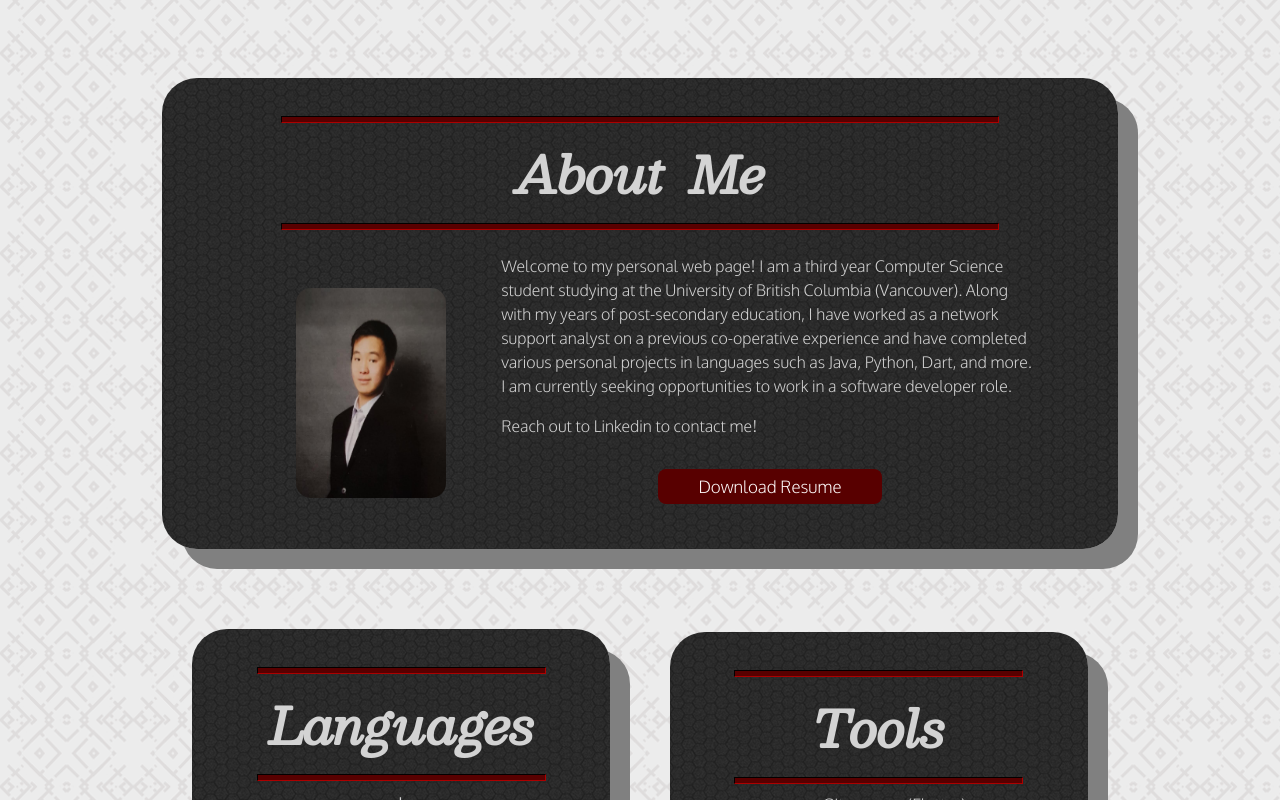
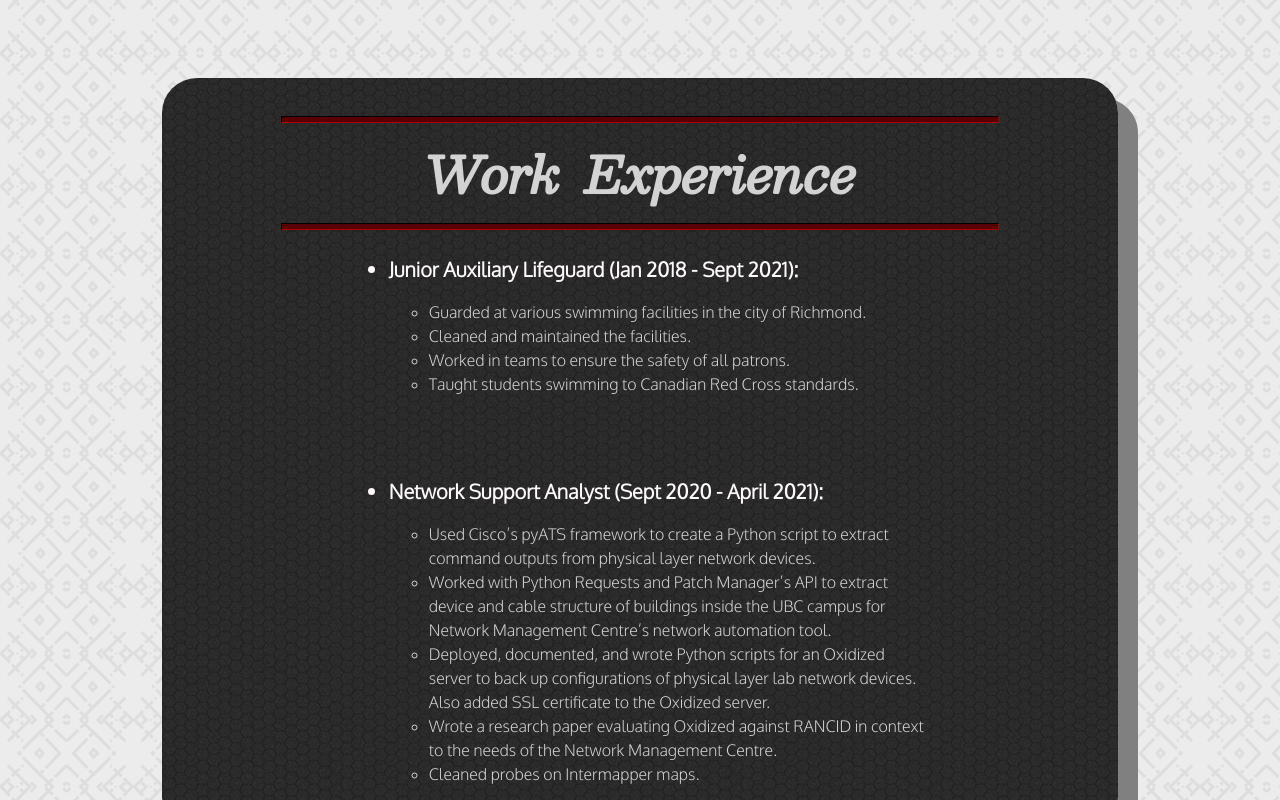
Before and after one commit to brianchang12/WebsitePersonal, a React (Create React App) app: page /work-experiences in a window 1280 px wide. Shown: the part 380-1180 px from the top of the page. Built offline with nearby package versions, Linux system fonts and the light colour scheme.

Commit message:
work experience page done

```diff
--- a/src/App.js
+++ b/src/App.js
@@ -1,13 +1,9 @@
 import Header from "./components/Header";
 import Navbar from "./components/Navbar";
-import {
-  BrowserRouter as Router,
-  Switch,
-  Route,
-} from "react-router-dom";
-import Home from "./pages/Home"
+import { BrowserRouter as Router, Switch, Route } from "react-router-dom";
+import Home from "./pages/Home";
 import Footer from "./components/Footer";
-
+import WorkExperience from "./pages/WorkExperience";
 
 function App() {
   return (
@@ -17,8 +13,11 @@ function App() {
         <Header className="text" />
       </div>
       <Switch>
-        <Route path="/">
-            <Home/>
+        <Route path="/" exact>
+          <Home />
+        </Route>
+        <Route path="/work-experiences">
+          <WorkExperience />
         </Route>
       </Switch>
       <Footer />
--- a/src/components/AboutMe.js
+++ b/src/components/AboutMe.js
@@ -4,7 +4,7 @@ import Self from "../img/personal-pic.jpg";
 
 const AboutMe = () => {
   return (
-    <div className="about-format">
+    <div className="big-format">
       <hr />
       <h2>About Me</h2>
       <hr />
--- a/src/index.css
+++ b/src/index.css
@@ -58,7 +58,7 @@ body {
 
 .header {
   width: 100%;
-  margin: 0px;
+  margin: 0;
 }
 
 .nav-container {
@@ -217,10 +217,10 @@ nav a:hover {
   text-align: center;
 }
 
-.about-format button:hover {
+.big-format button:hover {
   background-color:rgba(85, 214, 170);
 }
-.about-format button {
+.big-format button {
   border-radius: 8px;
   margin: 15px;
   padding: 7px 40px;
@@ -232,7 +232,7 @@ nav a:hover {
   color: snow;
 }
 
-.about-format h2,
+.big-format h2,
 .lan-format h2,
 .tech-format h2 {
   font-weight: strong;
@@ -244,7 +244,7 @@ nav a:hover {
   word-spacing: 10px;
 }
 
-.about-format {
+.big-format {
   margin: 10vh;
   width: 70%;
   border-radius: 35px;
@@ -268,12 +268,12 @@ nav a:hover {
   box-shadow: var(--shadow);
 }
 
-.about-format .main-col,
+.big-format .main-col,
 .tech-format .main-col,
 .lan-format .main-col {
   display: inline-block;
   vertical-align: middle;
-  width: 60%;
+  width: 65%;
   font-family: "Oxygen", sans-serif;
   text-align: left;
   line-height: 1.5;
@@ -298,6 +298,13 @@ nav a:hover {
   -moz-columns: 2;
 }
 
+.list-heading {
+  font-size: 20px;
+  font-weight: bold;
+  color:snow;
+  margin-bottom: 2vh;
+}
+
 .lan-format li {
   font-size: 20px;
 }
@@ -306,7 +313,9 @@ nav a:hover {
   font-size: 17px;
 }
 
-.about-format hr,
+
+
+.big-format hr,
 .lan-format hr,
 .tech-format hr {
   color: rgb(88, 0, 0);
@@ -340,8 +349,10 @@ nav a:hover {
   bottom: 0;
   width: 100%;
   background-color: var(--footer);
-  padding: 10px;
+  padding-top: 10px;
 }
+
+
 
 @media (max-width: 1080px) {
   .side-photo {
@@ -361,18 +372,24 @@ nav a:hover {
     margin: 10vh auto 0 auto;
   }
 
-  .about-format .main-col,
+  .big-format .main-col,
   .lan-format .main-col,
   .tech-format .main-col {
     width: 85%;
   }
+
+  .list-heading {
+    font-size: 16px;
+  }
+
+
 }
 
 @media (max-width: 550px) {
   .header h1 {
     font-size: 40px;
   }
-  .about-format h2,
+  .big-format h2,
   .lan-format h2,
   .tech-format h2 {
     font-size: 30px;
@@ -390,6 +407,10 @@ nav a:hover {
     width: 150px;
     height: 30px;
   }
+
+  .list-content {
+    font-size: 11px;
+  }
 }
 
 @media (min-width: 551px) {
--- /dev/null
+++ b/src/pages/WorkExperience.js
@@ -0,0 +1,53 @@
+import React from "react";
+
+const WorkExperience = () => {
+  return (
+    <div className="big-format">
+      <hr />
+      <h2>Work Experience</h2>
+      <hr />
+      <div className="main-col">
+        <ul>
+          <li className="list-heading">
+            Junior Auxiliary Lifeguard (Jan 2018 - Sept 2021):
+          </li>
+          <ul className="list-content">
+            <li>
+              Guarded at various swimming facilities in the city of Richmond.
+            </li>
+            <li>Cleaned and maintained the facilities.</li>
+            <li>Worked in teams to ensure the safety of all patrons.</li>
+            <li>Taught students swimming to Canadian Red Cross standards.</li>
+          </ul>
+          <div style={{margin: '10vh auto'}}></div>
+          <li className="list-heading">
+            Network Support Analyst (Sept 2020 - April 2021):
+          </li>
+          <ul className="list-content">
+            <li>
+              Used Cisco’s pyATS framework to create a Python script to extract
+              command outputs from physical layer network devices.
+            </li>
+            <li>
+              Worked with Python Requests and Patch Manager’s API to extract
+              device and cable structure of buildings inside the UBC campus for
+              Network Management Centre’s network automation tool.
+            </li>
+            <li>
+              Deployed, documented, and wrote Python scripts for an Oxidized
+              server to back up configurations of physical layer lab network
+              devices. Also added SSL certificate to the Oxidized server.
+            </li>
+            <li>
+              Wrote a research paper evaluating Oxidized against RANCID in
+              context to the needs of the Network Management Centre.
+            </li>
+            <li>Cleaned probes on Intermapper maps.</li>
+          </ul>
+        </ul>
+      </div>
+    </div>
+  );
+};
+
+export default WorkExperience;
```
Also changed, not shown: src/pages/Courses.js (added).
